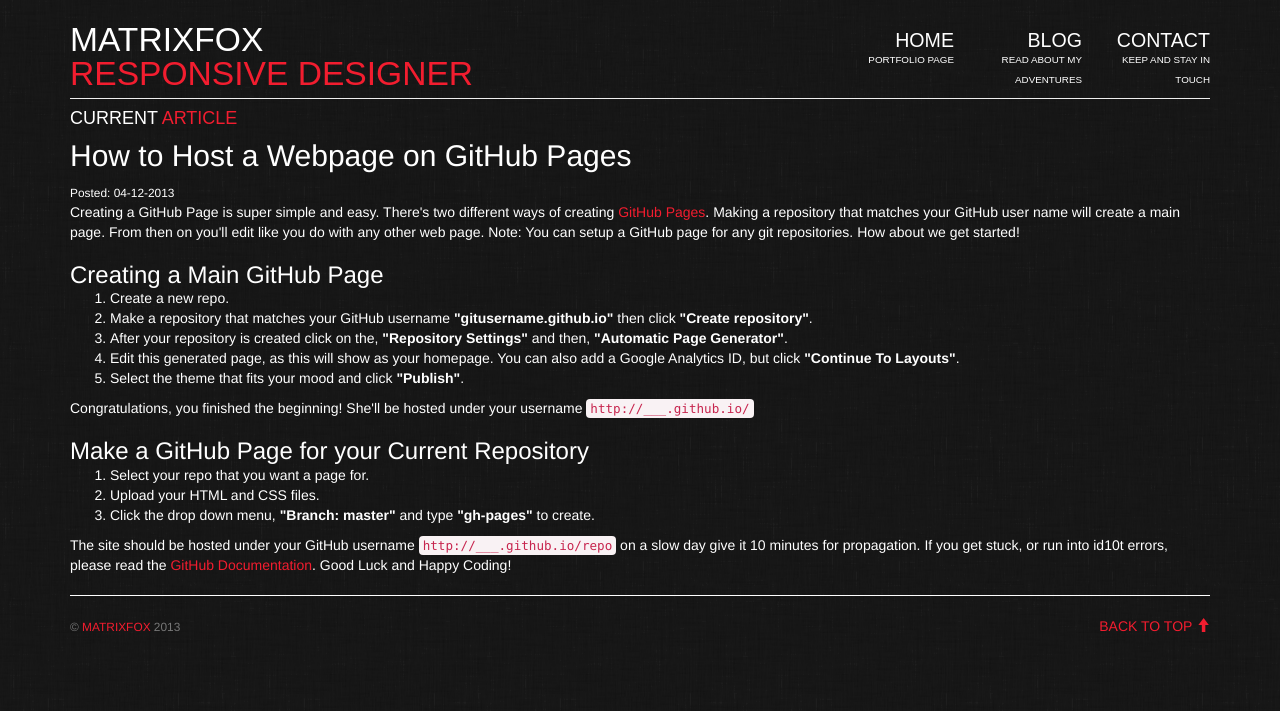
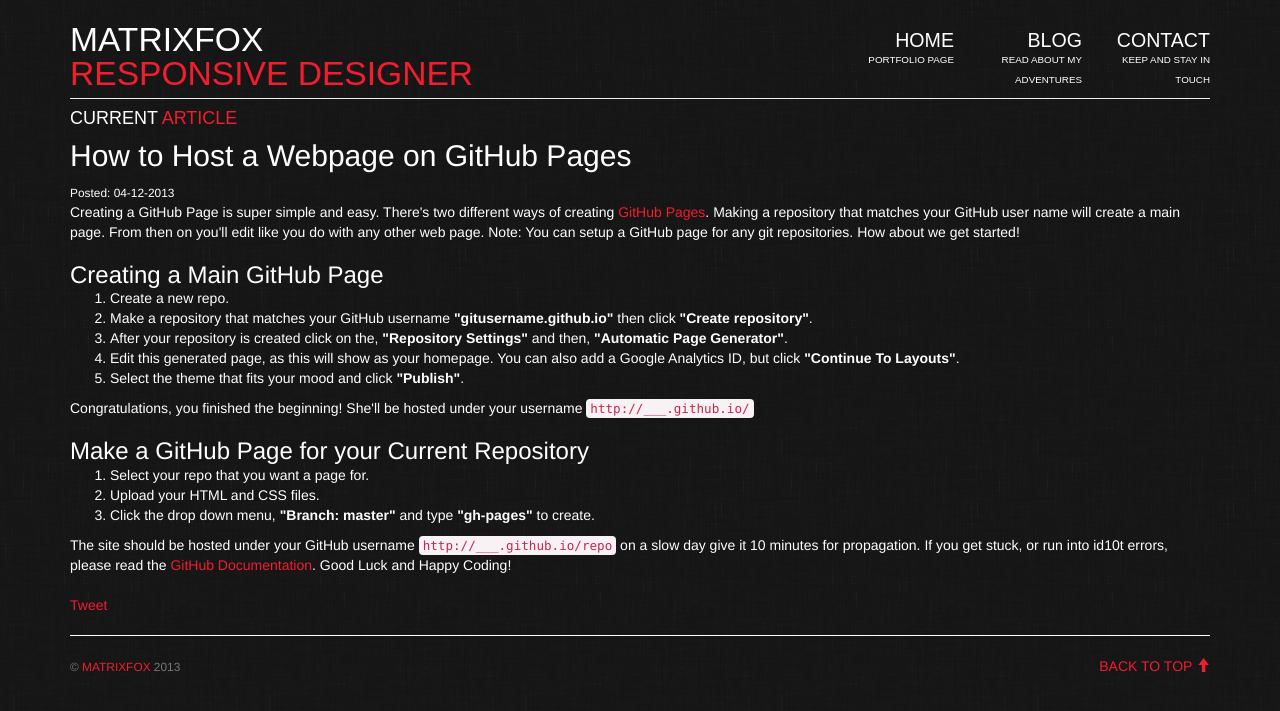
Before and after one commit to matrixfox/matrixfox.github.io, a Jekyll site: the page built from _posts/2013-12-4-host-website-github-pages.md, in a window 1280 px wide. Shown: the top 711 px of the page. Built offline with Jekyll 4.4.1, drawn with Linux system fonts in a browser that asks for light colours; nearby versions of some CDN libraries; some web fonts are replaced; Markdown is read by kramdown in place of the engine named in the settings; comment, search, counter and statistics services are not loaded.

Commit message:
Added Twitter Share Buttons

```diff
--- a/_layouts/post.html
+++ b/_layouts/post.html
@@ -9,4 +9,9 @@ layout: default
 <h2>{{page.title}}</h2>
 <small>Posted: {{page.posted}}</small>
 {{content}}
+<br>
+<section class="social">
+<a href="https://twitter.com/share" class="twitter-share-button" data-lang="en">Tweet</a>
+<script>!function(d,s,id){var js,fjs=d.getElementsByTagName(s)[0];if(!d.getElementById(id)){js=d.createElement(s);js.id=id;js.src="https://platform.twitter.com/widgets.js";fjs.parentNode.insertBefore(js,fjs);}}(document,"script","twitter-wjs");</script>
+</section>
 </article>
```
